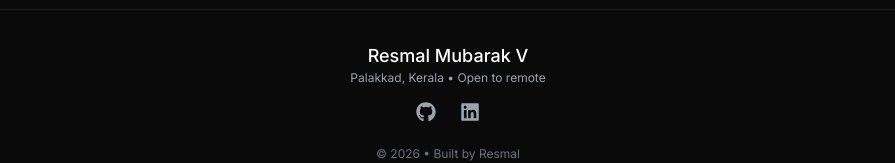
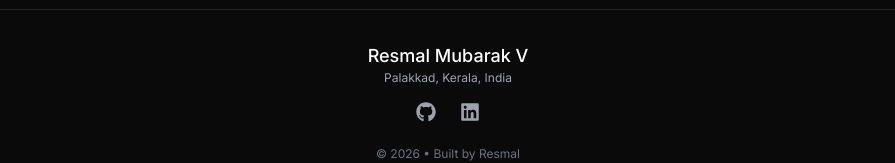
Before and after one commit to ResmalMubarakV/portfolio, a React (Vite) app: page / in a window 1280 px wide. Shown: the part 4407-4570 px from the top of the page, without its empty margins (192-1087 px from the left). Built offline with nearby package versions, Linux system fonts and the light colour scheme.

Commit message:
optimized perfomance

```diff
--- a/src/components/Footer.jsx
+++ b/src/components/Footer.jsx
@@ -11,7 +11,7 @@ const Footer = () => {
             Resmal Mubarak V
           </h3>
           <p className="text-xs text-gray-400">
-            Palakkad, Kerala • Open to remote
+            Palakkad, Kerala, India
           </p>
         </div>
 
```
